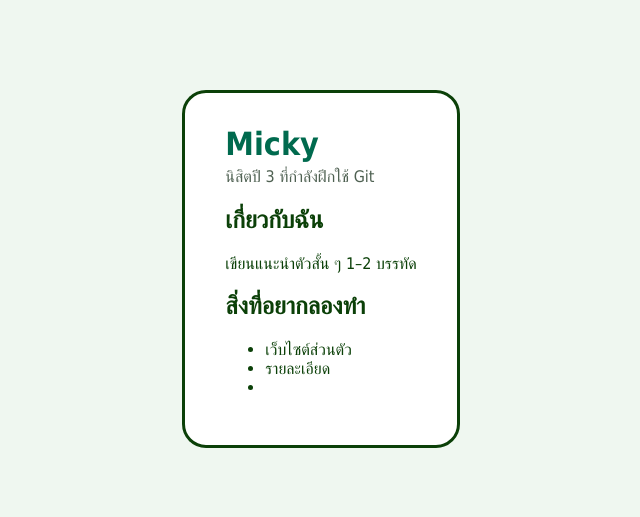
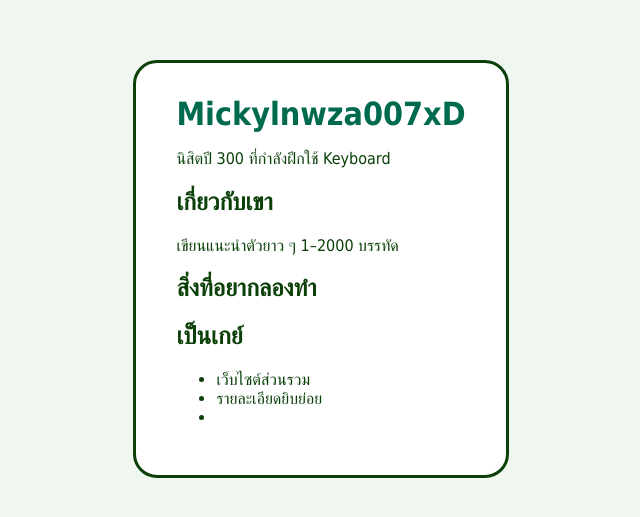
Before and after one commit to Draymaroon/my-profile, a plain HTML site: page index.html in a window 1280 px wide. Shown: the part 131-648 px from the top of the page, without its empty margins (319-959 px from the left). Drawn offline with Linux system fonts and the light colour scheme.

Commit message:
Full Potential of MickyMouse

```diff
--- a/index.html
+++ b/index.html
@@ -8,16 +8,17 @@
 </head>
 <body>
   <main class="card">
-    <h1>Micky</h1>
-    <p class="tagline">นิสิตปี 3 ที่กำลังฝึกใช้ Git</p>
+    <h1>Mickylnwza007xD</h1>
+    <p class="Gii~ Giiii~~">นิสิตปี 300 ที่กำลังฝึกใช้ Keyboard</p>
 
-    <h2>เกี่ยวกับฉัน</h2>
-    <p>เขียนแนะนำตัวสั้น ๆ 1–2 บรรทัด</p>
+    <h2>เกี่ยวกับเขา</h2>
+    <p>เขียนแนะนำตัวยาว ๆ 1–2000 บรรทัด</p>
 
     <h2>สิ่งที่อยากลองทำ</h2>
+    <h2>เป็นเกย์</h2>
     <ul>
-      <li>เว็บไซต์ส่วนตัว</li>
-      <li>รายละเอียด<li>
+      <li>เว็บไซต์ส่วนรวม</li>
+      <li>รายละเอียดยิบย่อย<li>
     </ul>
   </main>
 </body>
```
